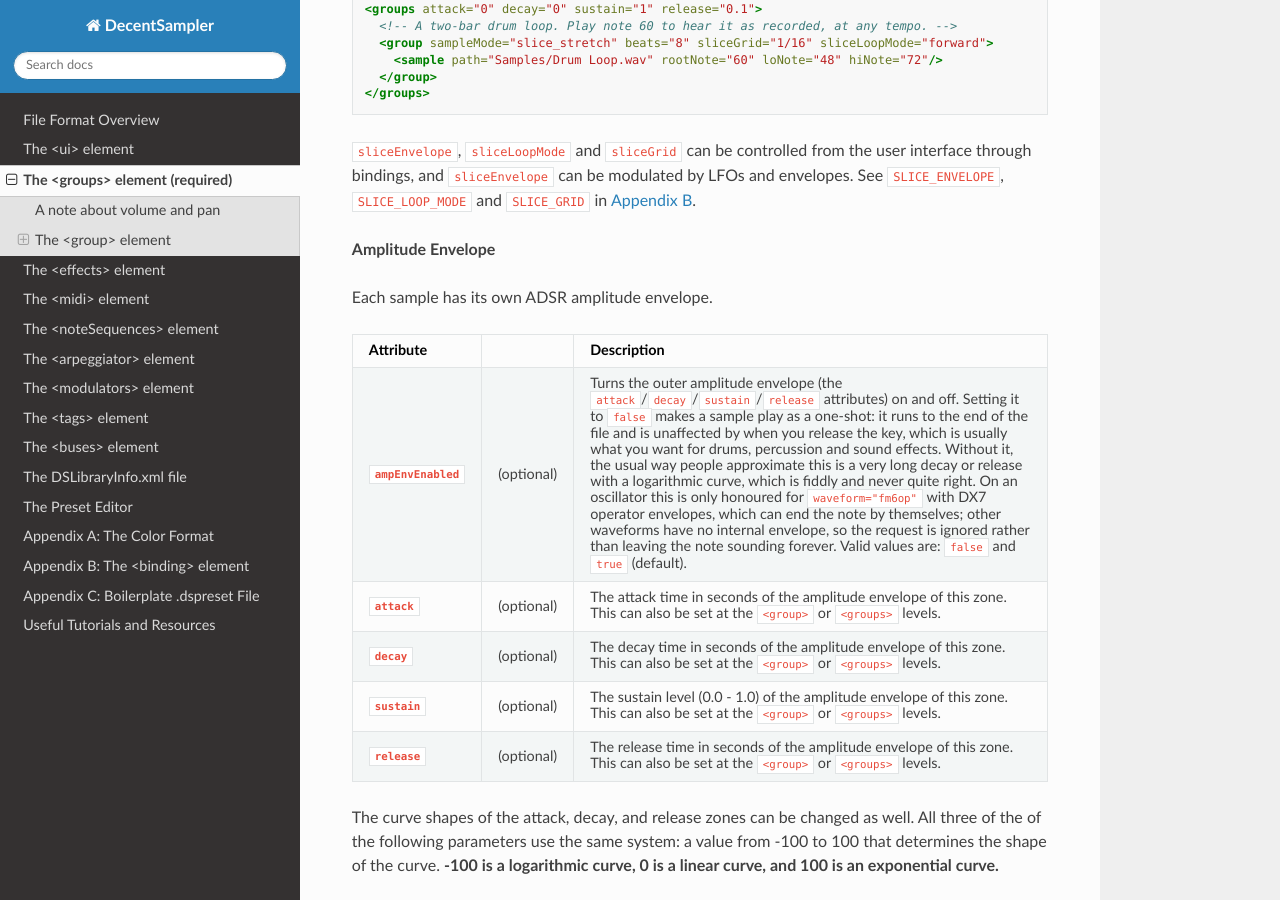
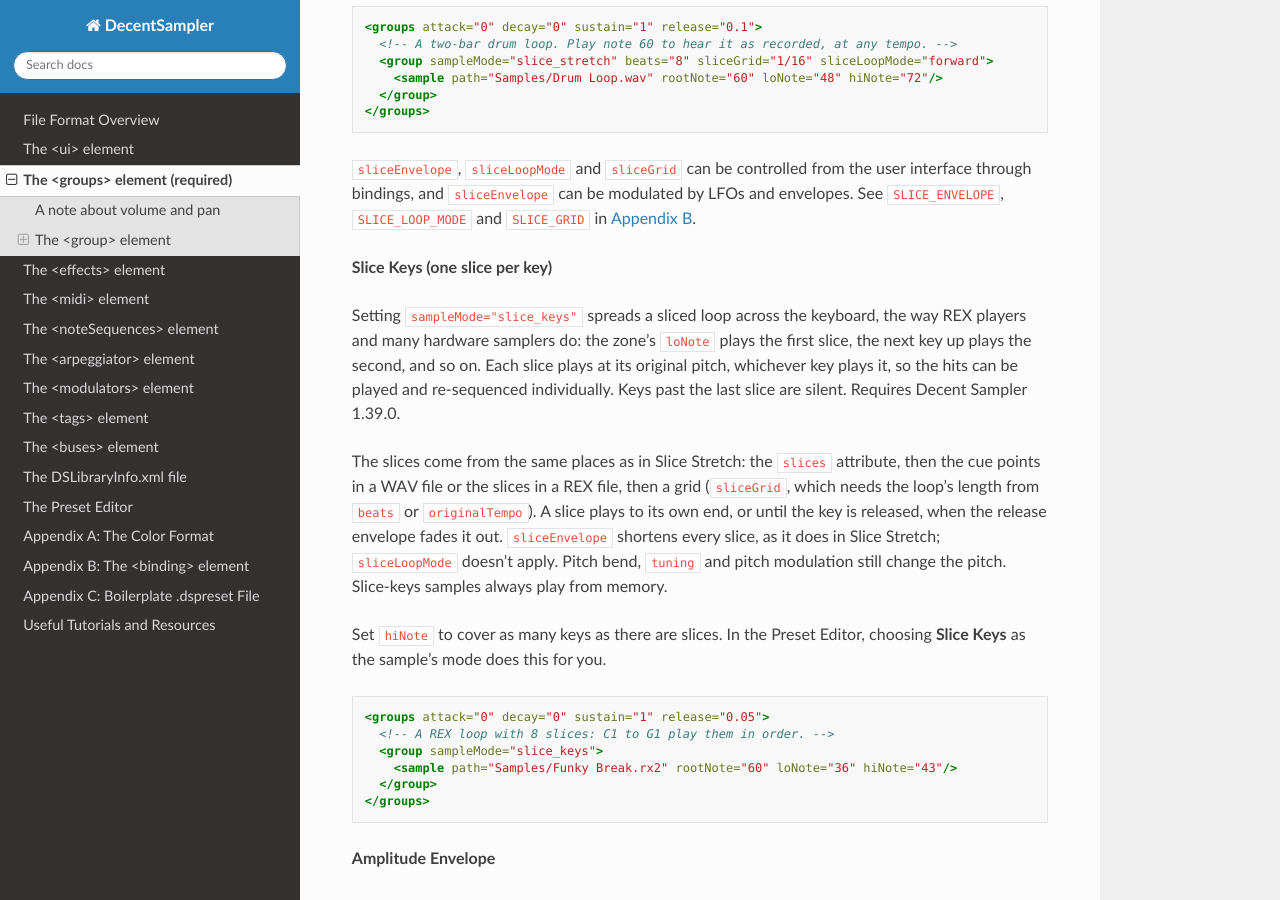
Before and after one commit to DecentSamples/DecentSampler-Developers-Guide, a Sphinx documentation site: the page built from docs/source/the-groups-element.md, in a window 1280 px wide and 900 px high, scrolled down 8396 px. Built offline with Sphinx 7.4.7 and the Read the Docs theme 3.1.0, drawn with Linux system fonts in a browser that asks for light colours; some of the changed text lies outside the part shown.

Commit message:
0000547: sampleMode="slice_keys", one slice per key

````diff
--- a/docs/source/the-groups-element.md
+++ b/docs/source/the-groups-element.md
@@ -83,7 +83,7 @@ Underneath the `<group>` elements are `<sample>` elements. Each sample correspon
 | **`tags`**                  | (optional) | A command-separated list of tags. Example: tags="rt,mic1". These are useful when controlling volumes using tags. See Appendix D. |
 | **`onLoCCN`** **`onHiCCN`** | (optional) | If you want a sample to be triggered when a MIDI CC controller message comes in, for example for piano pedal down and pedal up samples, you use these attributes to specify the range of values that should trigger the sample. If you use `onLoCCN`, you must also use a corresponding `onHiCCN` for the same MIDI CC number. Example: `onLoCC64="90"` and `onHiCC64="127"` would mean that values of CC64 (Sustain Pedal) between 90 and 127 will trigger the given sample. This can also be set at the `<group>` level. Default:-1 (off) |
 | **`playbackMode`**          | (optional) | By default, the choice of playback engine is left up to the discretion of the user–they can set this in the Preferences screen. However, a sample creator can override this setting by setting the playbackMode for a specific sample, a group, or the entire instrument. Possible values are `memory`, `disk_streaming`, and `auto` (default). |
-| **`sampleMode`**            | (optional) | How the sample is played. `normal` (the default) plays it as usual. `slice_stretch` plays it as a loop that keeps in time with the host's tempo; see **Slice Stretch** below. This can also be set at the `<group>` or `<groups>` level. Requires Decent Sampler 1.37.0. |
+| **`sampleMode`**            | (optional) | How the sample is played. `normal` (the default) plays it as usual. `slice_stretch` plays it as a loop that keeps in time with the host's tempo; see **Slice Stretch** below. `slice_keys` plays one slice of it on each key; see **Slice Keys** below. This can also be set at the `<group>` or `<groups>` level. Requires Decent Sampler 1.37.0 (`slice_keys`: 1.39.0). |
 | **`delay`**                 | (optional) | A delay time before the sample starts playing. The value is a decimal number (integer or float) that specifies the delay amount. The unit of measurement is controlled by the `delayUnit` attribute. Default: 0 |
 | **`delayUnit`**             | (optional) | Specifies the unit of measurement for the `delay` attribute. Valid values are: `seconds` (time-based delay), `beats` (tempo-based delay), and `samples` (sample-accurate delay). Default: `seconds` |
 | **`retriggerEnabled`**      | (optional) | Enables pattern retriggering for creating repeating sample sequences. When enabled, after the initial delay sequence completes, all samples in the group will retrigger according to the retriggerInterval. This allows creating looping drum patterns and rhythmic sequences from delayed samples. This can also be set at the `<group>` or `<groups>` levels. Default: `false` |
@@ -143,6 +143,23 @@ When the host tempo is slower than the loop's own tempo, or a note above the `ro
 ```
 
 `sliceEnvelope`, `sliceLoopMode` and `sliceGrid` can be controlled from the user interface through bindings, and `sliceEnvelope` can be modulated by LFOs and envelopes. See `SLICE_ENVELOPE`, `SLICE_LOOP_MODE` and `SLICE_GRID` in [Appendix B](appendix-b-the-binding-element).
+
+**Slice Keys (one slice per key)**
+
+Setting `sampleMode="slice_keys"` spreads a sliced loop across the keyboard, the way REX players and many hardware samplers do: the zone's `loNote` plays the first slice, the next key up plays the second, and so on. Each slice plays at its original pitch, whichever key plays it, so the hits can be played and re-sequenced individually. Keys past the last slice are silent. Requires Decent Sampler 1.39.0.
+
+The slices come from the same places as in Slice Stretch: the `slices` attribute, then the cue points in a WAV file or the slices in a REX file, then a grid (`sliceGrid`, which needs the loop's length from `beats` or `originalTempo`). A slice plays to its own end, or until the key is released, when the release envelope fades it out. `sliceEnvelope` shortens every slice, as it does in Slice Stretch; `sliceLoopMode` doesn't apply. Pitch bend, `tuning` and pitch modulation still change the pitch. Slice-keys samples always play from memory.
+
+Set `hiNote` to cover as many keys as there are slices. In the Preset Editor, choosing **Slice Keys** as the sample's mode does this for you.
+
+```xml
+<groups attack="0" decay="0" sustain="1" release="0.05">
+  <!-- A REX loop with 8 slices: C1 to G1 play them in order. -->
+  <group sampleMode="slice_keys">
+    <sample path="Samples/Funky Break.rx2" rootNote="60" loNote="36" hiNote="43"/>
+  </group>
+</groups>
+```
 
 **Amplitude Envelope**
 
````
Also changed, not shown: docs/source/the-preset-editor.md (+2 -0 lines).
